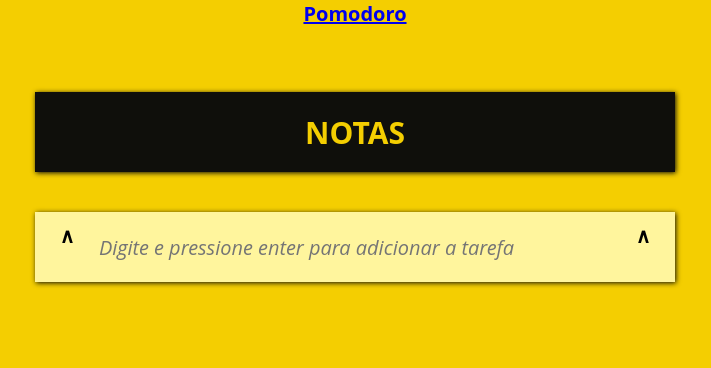
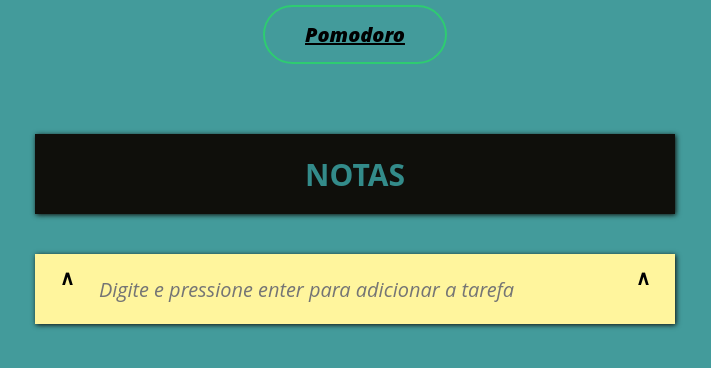
Before and after one commit to flaviocesar1/projetopep1, a PHP site: page /bloco.html in a window 1280 px wide. Shown: the top 368 px of the page, without its empty margins (285-996 px from the left). Run offline with PHP 8.4, Linux system fonts and the light colour scheme.

Commit message:
editando o css do bloco

```diff
--- a/pomoboost/bloco.html
+++ b/pomoboost/bloco.html
@@ -8,9 +8,7 @@
 </head>
 <body>
     <div class="todo">
-        <div>
-            <a href="pomodoro.html">Pomodoro</a>
-        </div>
+        <a href="pomodoro.html" class="botao">Pomodoro</a>
         <div class="todo__title">
             NOTAS
         </div>
--- a/pomoboost/styles/bloco.css
+++ b/pomoboost/styles/bloco.css
@@ -1,5 +1,5 @@
 :root {
-  --primary-color: #F4CE01;
+  --primary-color: rgba(54, 148, 148, 0.933);
   --secondary-color: #0F0F0B;
 }
 
@@ -108,3 +108,16 @@
   font-style: italic;
   font-weight: normal;
 }
+
+.botao {
+  border: 0;
+  background: none;
+  margin: 5px 15px;
+  border: 2px solid #2ecc71;
+  padding: 14px 40px;
+  color: black;
+  border-radius: 50px;
+  font-style: italic;
+  cursor: pointer;
+  font-weight: 800;
+}
```
